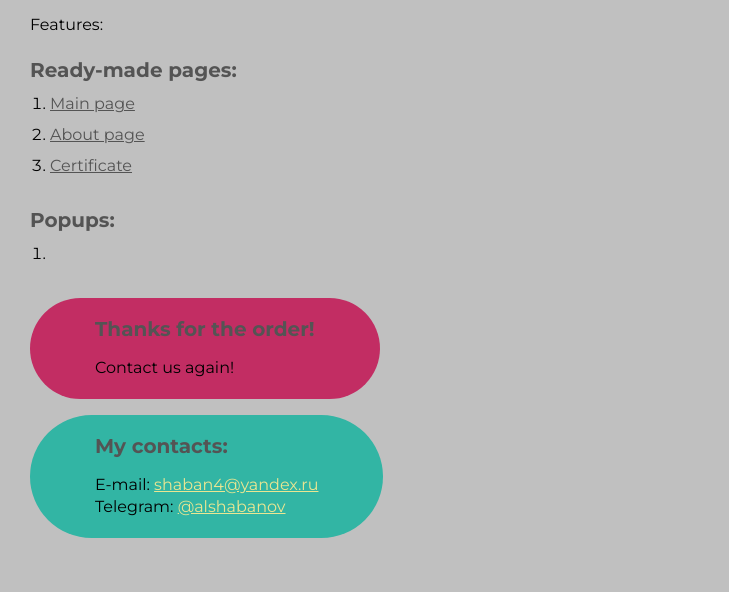
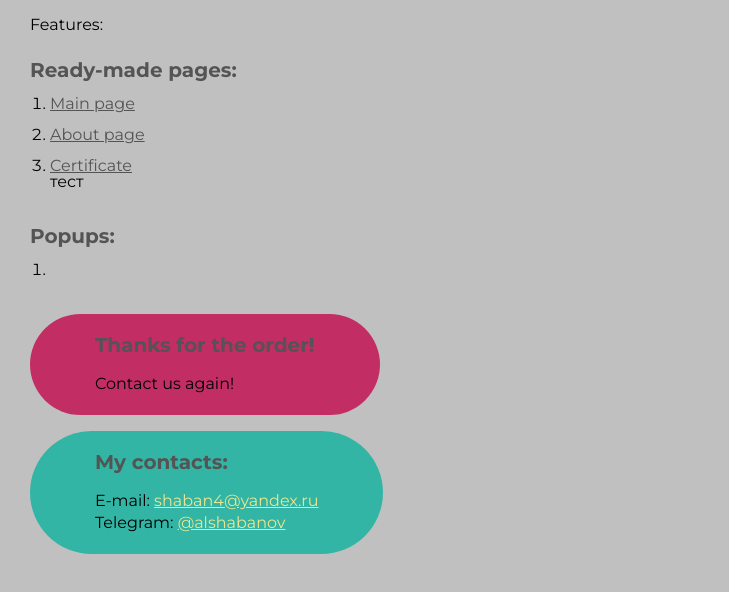
Before and after one commit to shabanov-work/azumi-filters, a plain HTML site: page src/index.html in a window 1280 px wide. Shown: the part 76-668 px from the top of the page, without its empty margins (0-729 px from the left). Drawn offline with Linux system fonts and the light colour scheme.

Commit message:
Update index.html

```diff
--- a/src/index.html
+++ b/src/index.html
@@ -18,6 +18,7 @@
 			<li><a target="_blank" href="home.html">Main page</a></li>
 			<li><a target="_blank" href="about.html">About page</a></li>
 			<li><a target="_blank" href="certificate.html">Certificate</a></li>
+			тест
 		</ol>
 		<h2>Popups:</h2>
 		<ol class="rootpage__list">
```
